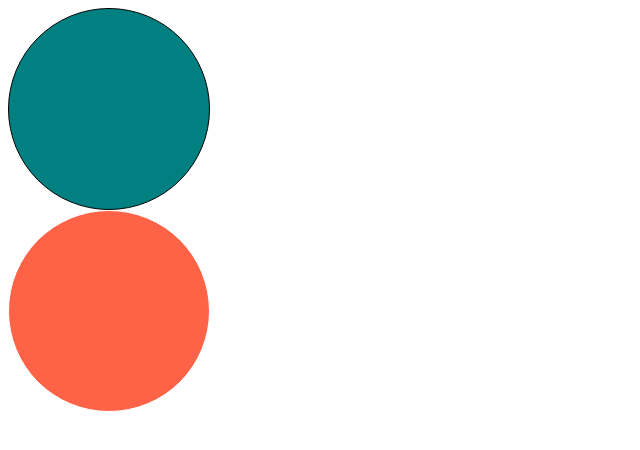
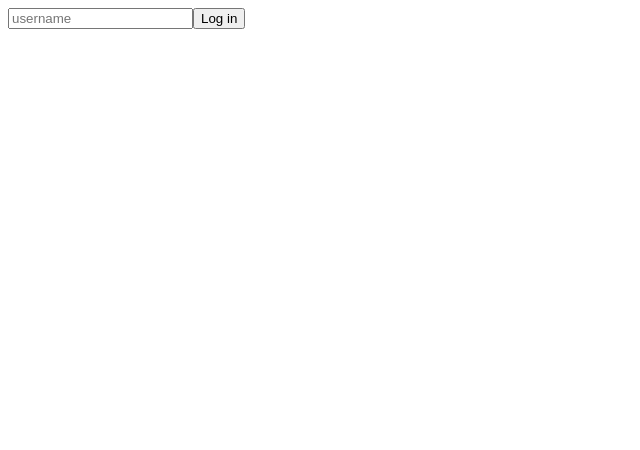
Before and after one commit to yyeonkim/react-masterclass, a React (Create React App) app: page / in a window 1280 px wide. Shown: the top 450 px of the page, without its empty margins (0-640 px from the left). Built offline with nearby package versions, Linux system fonts and the light colour scheme.

Commit message:
Forms practice
TS 연습하기

```diff
--- a/src/App.tsx
+++ b/src/App.tsx
@@ -1,10 +1,25 @@
-import Circle from "./Circle";
+import React, { useState } from "react";
 
 function App() {
+  const [value, setValue] = useState("");
+  const onChange = (event: React.FormEvent<HTMLInputElement>) => {
+    const {
+      currentTarget: {value}
+    } = event;
+    setValue(value);
+  }
+
+  const onSubmit = (event:React.FormEvent<HTMLFormElement>) => {
+    event.preventDefault();
+    console.log("hello", value);
+  };
+
   return (
     <div>
-      <Circle bgColor="teal" borderColor="black" />
-      <Circle bgColor="tomato" />
+      <form onSubmit={onSubmit}>
+        <input value={value} type="text" placeholder="username" onChange={onChange}  />
+        <button >Log in</button>
+      </form>
     </div>
   );
 }
--- a/src/Circle.tsx
+++ /dev/null
@@ -1,20 +0,0 @@
-import styled from "styled-components";
-
-interface CircleProps {
-    bgColor: string;
-    borderColor?: string;
-}
-
-function Circle({bgColor, borderColor}: CircleProps) {
-    return <Container bgColor={bgColor} borderColor={borderColor ?? "white"} />
-}
-
-const Container = styled.div<CircleProps>`
-    width: 200px;
-    height: 200px;
-    background-color: ${props => props.bgColor};
-    border-radius: 50%;
-    border: 1px solid ${props => props.borderColor};
-`;
-
-export default Circle;
```
